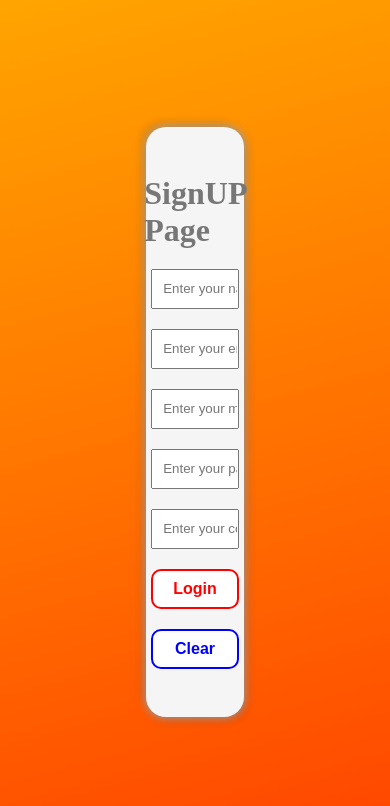
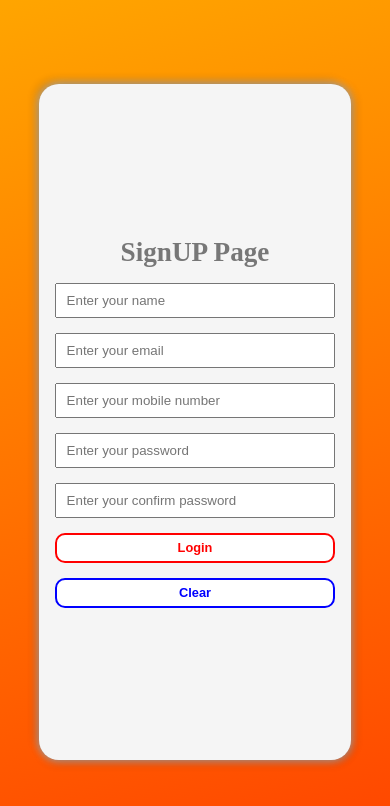
Before and after one commit to Deadshot-45/form_validation, a plain HTML site: page index.html in a window 390 px wide. Drawn offline with Linux system fonts and the light colour scheme.

Commit message:
click event added in function form_fn

```diff
--- a/app.js
+++ b/app.js
@@ -32,21 +32,24 @@ function form_fn(e) {
     return;
   } else {
     alert("registration successfully");
-    console.log(username, mob, email, password, confirm_password);
+
+
+    submit_btn.addEventListener("click", ()=>{
+      console.log(username, mob, email, password, confirm_password);
     localStorage.setItem("username", email);
     localStorage.setItem("password", password);
+    })
 
-    submit_btn.addEventListener("click", ()=>{
-      window.open("./login.html");
-      window.location.reload();
-    })
+    window.open(`./login.html`);
+  window.location.reload();
   }
 }
+
 
 form.addEventListener("submit", form_fn);
 
 let clear_btn = document.getElementById("clear_btn");
-clear_btn.addEventListener("click", () => Window.location.reset());
+clear_btn.addEventListener("click", () => window.location.reset());
 
 function validate_email() {
   let email = document.getElementById("email");
@@ -78,6 +81,9 @@ function validate_mobile() {
     error_02.innerHTML = "please enter number";
     mobile.style.border = "2px solid red";
     return false;
+  }else if(mobile.value === "") {
+    error_02.innerHTML = "";
+    mobile.style.border = "";
   }
     else if(mobile.value.length != 10 && mobile.value.length != 0) {
       error_02.innerHTML = "please enter 10 digit mobile number";
@@ -87,9 +93,6 @@ function validate_mobile() {
       error_02.innerHTML = "";
       mobile.style.border = "2px solid green";
       return true;
-    } else {
-      error_02.innerHTML = "";
-      mobile.style.border = "";
     }
     return true;
 }
@@ -113,7 +116,7 @@ function validate_password() {
     error_03.innerHTML = "";
     password.style.border = "2px solid green";
     confirm_password.style.border = "2px solid green";
-  } else {
+  } else if(confirm_password.value === "") {
     error_03.innerHTML = "";
     password.style.border = "";
     confirm_password.style.border = "";
--- a/style.css
+++ b/style.css
@@ -108,3 +108,87 @@ button {
     color: #fff;
     background-color: #0000ff;
 }
+
+@media only screen and (max-width: 1200px) {
+    #form{
+        width: 30%;
+        height: 65%;
+        gap: 15px;
+        max-width: 70dvh;
+    }
+    h1{
+        font-size: 1.7rem;
+    }
+    #submit_btn, #clear_btn {
+        height: 35px;
+        font-size: 0.9rem;
+    }
+    input{
+        height: 35px;
+    }
+}
+
+@media only screen and (max-width: 992px){
+    #form{
+        width: 40%;
+        height: 75%;
+    }
+    h1{
+        font-size: 1.7rem;
+    }
+    #submit_btn, #clear_btn {
+        height: 35px;
+        font-size: 0.9rem;
+    }
+    input{
+        height: 35px;
+    }
+}
+
+@media only screen and (max-width: 768px){
+    #form{
+        width: 50%;
+        height: 80%;
+    }
+    h1{
+        font-size: 1.7rem;
+    }
+    #submit_btn, #clear_btn {
+        height: 35px;
+        font-size: 0.9rem;
+    }
+    input{
+        height: 35px;
+    }
+}
+
+@media only screen and (max-width: 600px){
+    #form{
+        width: 50%;
+        height: 80%;
+    }
+    h1{
+        font-size: 1.7rem;
+    }
+    #submit_btn, #clear_btn {
+        height: 30px;
+        font-size: 0.8rem;
+    }
+    input{
+        height: 35px;
+    }
+}
+
+@media only screen and (max-width: 400px){
+    #form{
+        width: 80%;
+        height: 80%;
+    }
+    #submit_btn, #clear_btn{
+        height: 30px;
+        font-size: 0.8rem;
+    }
+    input{
+        height: 35px;
+    }
+}
```
Also changed, not shown: login.html (added, +38 -0 lines).
